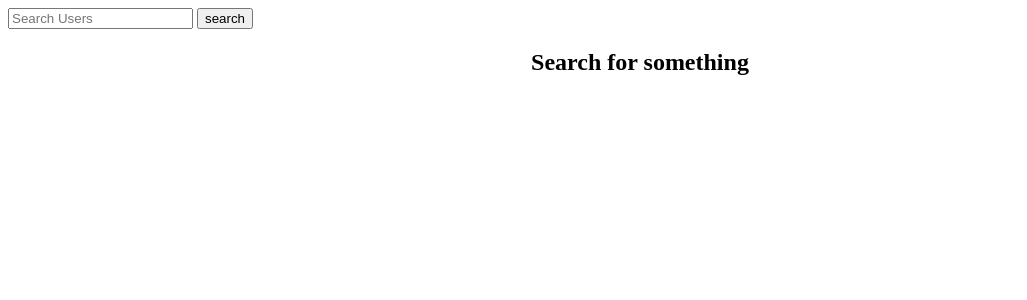
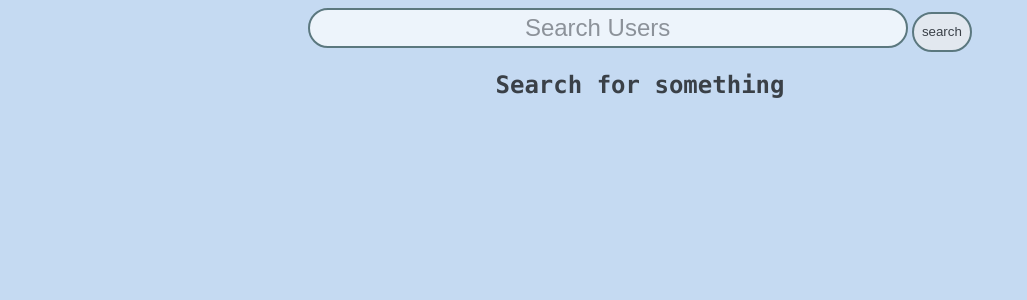
Before and after one commit to ctstolfa/SocialMatcherForGamers, a Django app: page /search in a window 1280 px wide. Shown: the top 300 px of the page, without its empty margins (0-1027 px from the left). Run offline with Django 4.2, Linux system fonts and the light colour scheme.

Commit message:
added style for register and search page

```diff
--- a/SMG/smg/settings.py
+++ b/SMG/smg/settings.py
@@ -11,7 +11,7 @@ https://docs.djangoproject.com/en/4.0/ref/settings/
 """
 import os
 from pathlib import Path
-from Lib import multiselectfield
+# from Lib import multiselectfield
 
 # Build paths inside the project like this: BASE_DIR / 'subdir'.
 BASE_DIR = Path(__file__).resolve().parent.parent
--- a/SMG/smg_app/models.py
+++ b/SMG/smg_app/models.py
@@ -10,6 +10,7 @@ Max_length = 1023
 # account section
 class Account(models.Model):
     user = models.OneToOneField(User, null=True, on_delete=models.CASCADE)
+
     class Role(models.IntegerChoices):
         USER = 0, "User"
         ADMIN = 1, "Admin"
--- a/SMG/smg_app/urls.py
+++ b/SMG/smg_app/urls.py
@@ -2,8 +2,8 @@ from django.urls import path
 from . import views
 
 urlpatterns = [
-    path('', views.home, name='home'),
-    path('loginPage', views.loginPage, name="loginPage"),
+    # path('', views.home, name='home'),
+    path('', views.loginPage, name="LoginPage"),
     path('register', views.register, name="register"),
     path("logout", views.logout, name="logout"),
     path("profile/<username>", views.profile, name="profile"),
--- a/SMG/smg_app/views.py
+++ b/SMG/smg_app/views.py
@@ -8,8 +8,10 @@ from .models import Account
 
 # Create your views here.
 
-def home(request):
-    return render(request, 'loginPage.html')
+
+# def home(request):
+#     return render(request, 'loginPage.html')
+
 
 def register(request):
     if request.method == "POST":
@@ -74,10 +76,10 @@ def profile(request, username):
 
     context = locals()
     template = 'profile.html'
-    return render (request, template, context)
+    return render(request, template, context)
 
 
-#def profile(request):
+# def profile(request):
 #    if request.method == "POST":
 #        user = request.POST['user']
 #        user_profile = Account.objects.filter(name__exact=user)
--- a/SMG/templates/loginPage.html
+++ b/SMG/templates/loginPage.html
@@ -7,7 +7,11 @@
           content="width=device-width, user-scalable=no, initial-scale=1.0, maximum-scale=1.0, minimum-scale=1.0">
     <meta http-equiv="X-UA-Compatible" content="ie=edge">
     <title>SMG</title>
+{#    {% laod static %}#}
+{#    <link rel="stylesheet" href="{% static 'CSS/bootstrap.css' %}">#}
+{#    <link rel="stylesheet" href="{% static 'CSS/style.css' %}">#}
       <link
+
       rel="stylesheet"
       href="https://maxcdn.bootstrapcdn.com/font-awesome/4.6.2/css/font-awesome.min.css"
     />
@@ -164,7 +168,7 @@
 <section class="first-section-wrapper">
     <div class="first-section-internal-wrapper">
 
-        <form class="login-wrapper" method="post" action="{% url 'Login_page' %}">
+        <form class="login-wrapper" method="post" action="{% url 'LoginPage' %}">
 
               {% csrf_token %}
 
--- a/SMG/templates/search.html
+++ b/SMG/templates/search.html
@@ -1,8 +1,71 @@
 <!DOCTYPE html>
 <html lang="en">
 <head>
+
     <meta charset="UTF-8">
-    <title>Search Users</title>
+    <meta name="viewport"
+          content="width=device-width, user-scalable=no, initial-scale=1.0, maximum-scale=1.0, minimum-scale=1.0">
+    <meta http-equiv="X-UA-Compatible" content="ie=edge">
+
+{#    {% load static %}#}
+{#    <link rel="stylesheet" href="{% static 'CSS/bootstrap.css' %}">#}
+{#    <link rel="stylesheet" href="{% static 'CSS/style.css' %}">#}
+     <title>Search Users</title>
+    <style>
+        body{
+            background-color: rgb(197, 218, 242);
+            opacity: 0.7;
+        }
+        .search-bar-wrapper{
+            text-align:center ;
+            font-family: -apple-system;
+            font-weight: bold;
+            font-size: medium;
+
+        }
+        .search-list-wrapper{
+            text-align:center ;
+            font-family: -apple-system;
+            font-weight: bold;
+            font-size: medium;
+
+        }
+        .search-list-wrapper{
+            text-align:center ;
+            font-family: -apple-system;
+            font-weight: bold;
+            font-size: medium;
+
+        }
+        .search-bar-input{
+            width: 600px;
+            height: 40px;
+            border: 2px darkslategray solid;
+            border-radius: 5em;
+        }
+        .searchStyle{
+            font-size: medium;
+            font-size: 1.5em;
+            font-family: "Bitstream Vera Sans Mono", Monaco, "Courier New", Courier, monospace;
+            color: black;
+            opacity: 1;
+
+        }
+        .search-bar-input{
+            text-align: center;
+            font-size: 1.5em;
+        }
+        .search{
+            width: 60px;
+            height: 40px;
+            border: 2px darkslategray solid;
+            border-radius: 5em;
+        }
+
+
+
+
+    </style>
 </head>
 
 <body>
@@ -13,7 +76,7 @@
 
             <input class="search-bar-input" type="search"
                    placeholder="Search Users" aria-label=" Search" name="searched">
-            <input type="submit" name="" value="search">
+            <input class="search" type="submit" name="" value="search">
         </form>
     </section>
 
@@ -26,7 +89,7 @@
                      <a href="{% url 'profile' username=user %}"> {{ user }}</a><br/>
                 {% endfor %}
             {% else %}
-                <h1>Search for something</h1>
+                <h1 class="searchStyle" >Search for something</h1>
             {% endif %}
         </center>
     </section>
```
Also changed, not shown: SMG/templates/signUp.html (+40 -25 lines).
